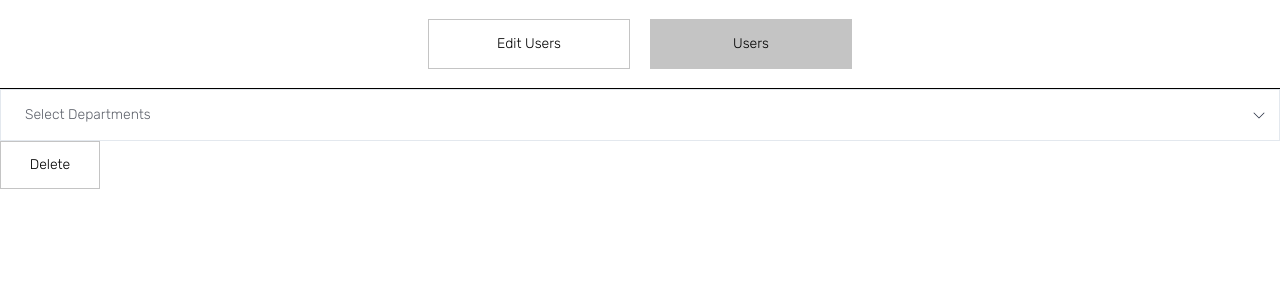
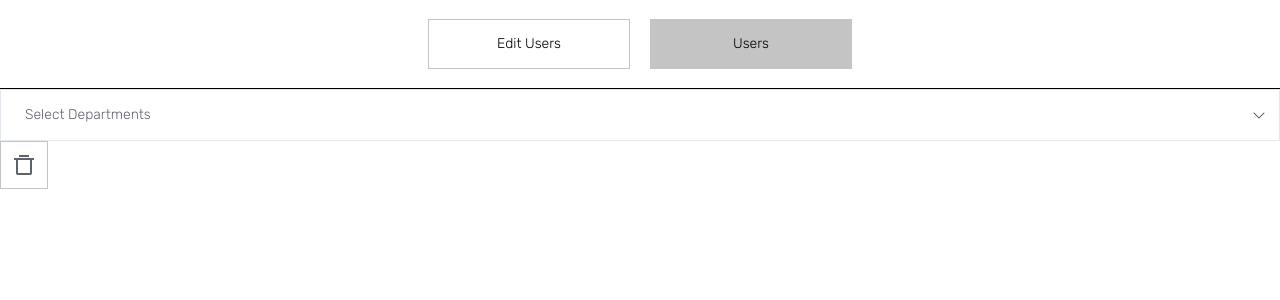
Before and after one commit to Vnyway/test_react, a React (Create React App) app in the folder task/: page / in a window 1280 px wide. Shown: the top 300 px of the page. Built offline with nearby package versions, Linux system fonts and the light colour scheme.

Commit message:
додано кнопку скидання фільтрів

```diff
--- a/task/src/components/CustomButton.jsx
+++ b/task/src/components/CustomButton.jsx
@@ -1,4 +1,5 @@
-const CustomButton = ({ text, disabled, onClick, size }) => {
+const CustomButton = ({ text, image, disabled, onClick, size }) => {
+  if (text) {
     return (
       <button
         disabled={disabled}
@@ -9,6 +10,16 @@ const CustomButton = ({ text, disabled, onClick, size }) => {
         {text}
       </button>
     );
+  } else {
+    return (
+      <button
+        disabled={disabled}
+        onClick={onClick}
+        className={`button-with-image`}>
+        {<img src={image} alt="remove" />}
+      </button>
+    );
+  }
 };
 
 export default CustomButton;
--- a/task/src/index.css
+++ b/task/src/index.css
@@ -234,3 +234,13 @@ h2 {
 .options-with-heading .selected-dropdown-option button {
   background: var(--primary-color);
 }
+
+.button-with-image {
+  border: var(--secondary-color) 1px solid;
+  background: #ffffff;
+  width: 48px;
+  height: 48px;
+  display: flex;
+  align-items: center;
+  justify-content: center;
+}
--- a/task/src/pages/Users.jsx
+++ b/task/src/pages/Users.jsx
@@ -5,6 +5,11 @@ import CustomButton from "../components/CustomButton";
 
 const Users = () => {
   const [selectedDepartments, setSelectedDepartments] = useState([]);
+
+  const resetFilters = () => {
+    setSelectedDepartments([]);
+  };
+
   return (
     <div>
       <CustomDropdown
@@ -14,7 +19,11 @@ const Users = () => {
         setSelectedFields={setSelectedDepartments}
         disabled={false}
       />
-      <CustomButton text="Delete" />
+      <CustomButton
+        image="/images/trash.png"
+        disabled={!selectedDepartments.length}
+        onClick={resetFilters}
+      />
     </div>
   );
 };
```
Lines whose indentation alone changed are shown as unchanged.
